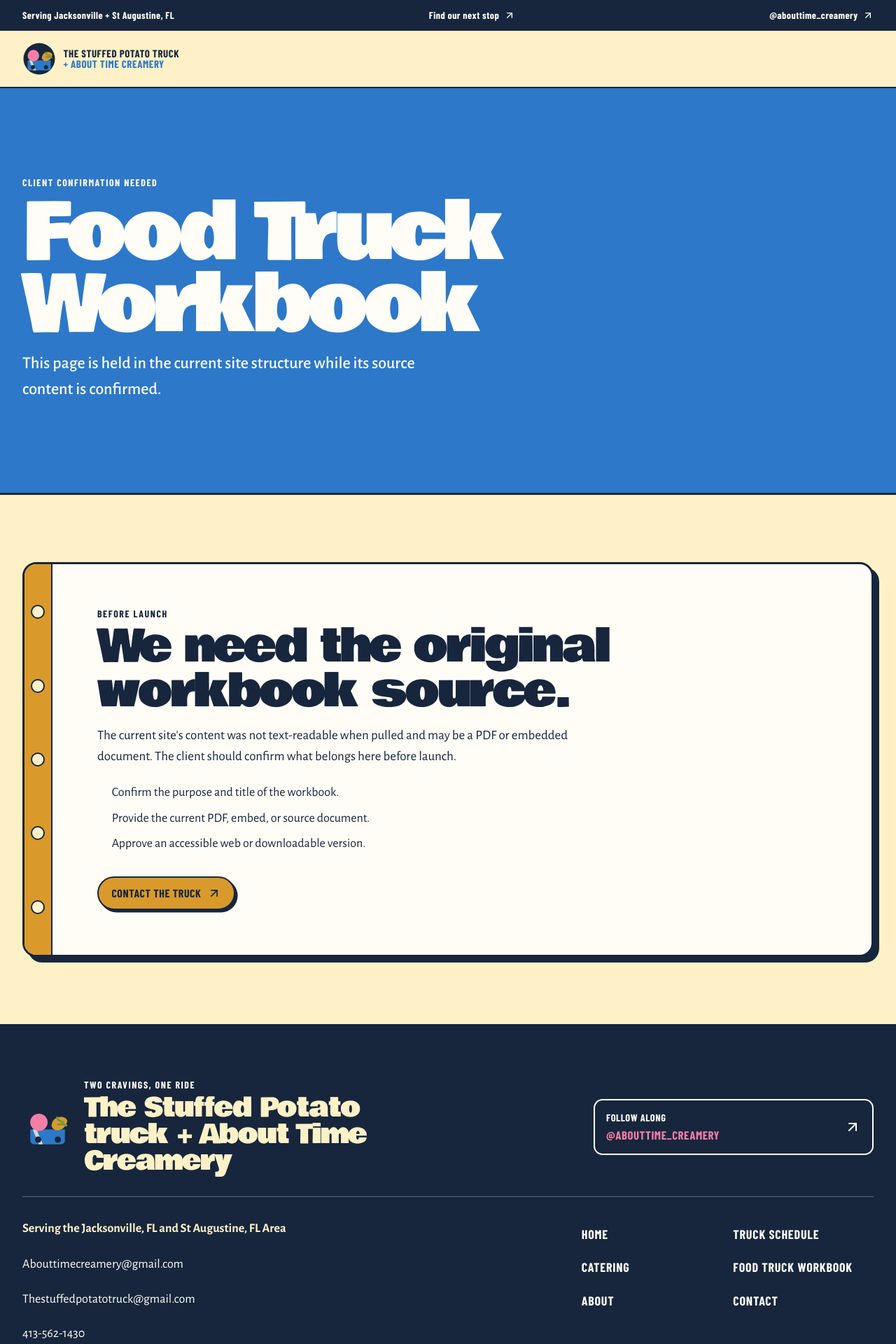
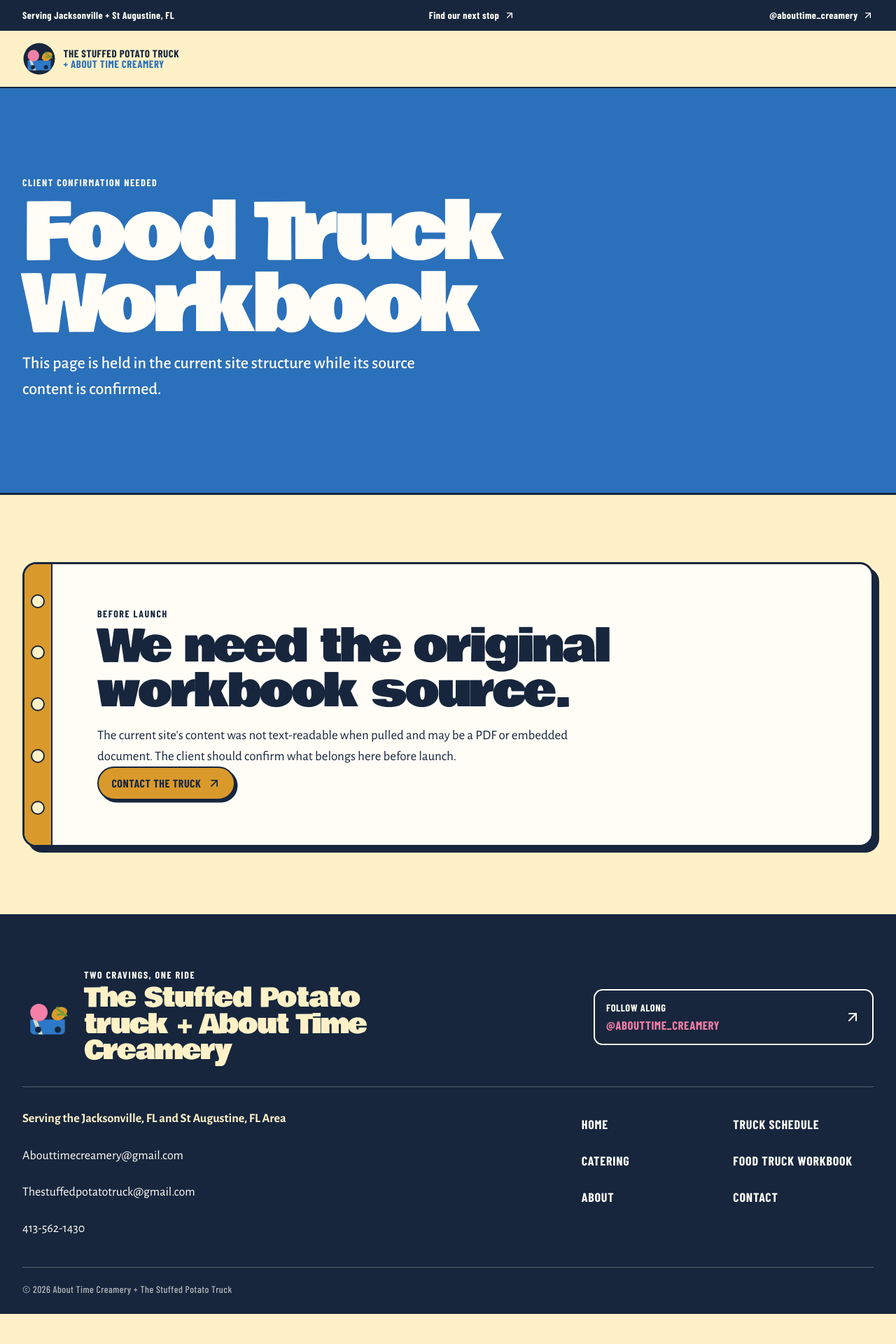
Before and after one commit to RayanSiraj/abouttimecreamery, a Next.js app: page /food-truck-workbook in a window 1280 px wide. Shown: the top 1920 px of the page at 70% size. After the commit the page ends 1877 px from the top, so only its background shows below. Built offline with nearby package versions, Linux system fonts and the light colour scheme; a web font is replaced by a local one.

Commit message:
fix: satisfy accessibility checklist

```diff
--- a/app/catering/page.tsx
+++ b/app/catering/page.tsx
@@ -21,7 +21,13 @@
         </p>
       </header>
 
-      <section className="catering-page" aria-label="Catering packages">
+      <section
+        className="catering-page"
+        aria-labelledby="catering-packages-heading"
+      >
+        <h2 className="sr-only" id="catering-packages-heading">
+          Catering packages
+        </h2>
         <CateringPackages />
         <div className="catering-note">
           <p className="utility-label">Good to know</p>
--- a/app/food-truck-workbook/page.tsx
+++ b/app/food-truck-workbook/page.tsx
@@ -37,11 +37,6 @@
               and may be a PDF or embedded document. The client should confirm
               what belongs here before launch.
             </p>
-            <ul>
-              <li>Confirm the purpose and title of the workbook.</li>
-              <li>Provide the current PDF, embed, or source document.</li>
-              <li>Approve an accessible web or downloadable version.</li>
-            </ul>
             <Link className="button button--gold" href="/contact">
               Contact the truck
               <ArrowUpRightIcon className="size-5" />
--- a/app/globals.css
+++ b/app/globals.css
@@ -10,6 +10,11 @@
   --paper-white: #fffdf6;
   --error-red: #9f2636;
   --success-green: #28633b;
+  --creamery-blue-deep: color-mix(
+    in srgb,
+    var(--creamery-blue) 90%,
+    var(--truck-night)
+  );
   --shadow-navy: color-mix(in srgb, var(--truck-night) 18%, transparent);
   --soft-navy: color-mix(in srgb, var(--truck-night) 8%, var(--paper-white));
   --line-navy: color-mix(in srgb, var(--truck-night) 24%, transparent);
@@ -38,6 +43,18 @@
   box-sizing: border-box;
 }
 
+.sr-only {
+  position: absolute;
+  width: 1px;
+  height: 1px;
+  padding: 0;
+  margin: -1px;
+  overflow: hidden;
+  clip: rect(0, 0, 0, 0);
+  white-space: nowrap;
+  border: 0;
+}
+
 html {
   scroll-behavior: smooth;
   scroll-padding-top: 8rem;
@@ -217,7 +234,7 @@
   padding: 0 0.8rem 1.6rem;
   border: 0.2rem solid var(--truck-night);
   border-radius: 1.4rem;
-  background: var(--creamery-blue);
+  background: var(--creamery-blue-deep);
   box-shadow: 0.55rem 0.55rem 0 var(--truck-night);
 }
 
@@ -347,17 +364,15 @@
 .craving-switcher__tabs {
   display: grid;
   grid-template-columns: 1fr 1fr;
-  overflow: hidden;
+  gap: 0.5rem;
+}
+
+.craving-switcher__tabs button {
+  min-height: 2.75rem;
+  padding: 0.55rem 1rem;
   border: 0.15rem solid var(--truck-night);
   border-radius: 999px;
   background: var(--paper-white);
-}
-
-.craving-switcher__tabs button {
-  min-height: 2.75rem;
-  padding: 0.55rem 1rem;
-  border: 0;
-  background: transparent;
   color: var(--truck-night);
   cursor: pointer;
   font-family: var(--font-utility), sans-serif;
@@ -373,7 +388,7 @@
 
 .craving-switcher__tabs button[aria-selected="true"]:last-child {
   background: var(--chive-green);
-  color: var(--paper-white);
+  color: var(--truck-night);
 }
 
 .craving-switcher__panel {
@@ -774,7 +789,7 @@
 }
 
 .event-banner h2 span {
-  color: var(--creamery-blue);
+  color: var(--truck-night);
 }
 
 .event-banner .button {
@@ -876,7 +891,7 @@
 }
 
 .interior-hero--blue {
-  background: var(--creamery-blue);
+  background: var(--creamery-blue-deep);
   color: var(--paper-white);
 }
 
@@ -955,14 +970,6 @@
 .workbook-state__content > p:not(.utility-label) {
   max-width: 42rem;
   font-size: 1.18rem;
-}
-
-.workbook-state__content ul {
-  display: grid;
-  gap: 0.55rem;
-  max-width: 42rem;
-  padding-left: 1.3rem;
-  margin-block: 1.5rem 2rem;
 }
 
 .contact-section {
@@ -1182,7 +1189,7 @@
 .site-footer address {
   display: grid;
   align-content: start;
-  gap: 0.35rem;
+  gap: 0.5rem;
   font-style: normal;
 }
 
@@ -1206,7 +1213,7 @@
 .site-footer nav ul {
   display: grid;
   grid-template-columns: repeat(2, minmax(0, 1fr));
-  gap: 0.2rem 1rem;
+  gap: 0.5rem 1rem;
   padding: 0;
   margin: 0;
   list-style: none;
@@ -1259,7 +1266,7 @@
   justify-content: space-between;
   gap: 1rem;
   padding: 0.75rem 1rem;
-  background: var(--creamery-blue);
+  background: var(--creamery-blue-deep);
   border-bottom: 0.15rem solid var(--truck-night);
   color: var(--paper-white);
 }
@@ -1456,7 +1463,7 @@
 }
 
 .callout-band--blue {
-  background: var(--creamery-blue);
+  background: var(--creamery-blue-deep);
   color: var(--paper-white);
 }
 
@@ -1542,7 +1549,7 @@
 }
 
 .brand-lockup__type strong {
-  color: var(--creamery-blue);
+  color: var(--creamery-blue-deep);
   font: inherit;
 }
 
@@ -1575,7 +1582,7 @@
 
 .site-nav ul {
   display: grid;
-  gap: 0.35rem;
+  gap: 0.5rem;
   padding: 0;
   margin: 0;
   list-style: none;
--- a/components/craving-window.tsx
+++ b/components/craving-window.tsx
@@ -1,6 +1,6 @@
 "use client";
 
-import { useState } from "react";
+import { type KeyboardEvent, useState } from "react";
 
 type Craving = "sweet" | "savory";
 
@@ -23,6 +23,27 @@
 export function CravingWindow() {
   const [activeCraving, setActiveCraving] = useState<Craving>("sweet");
   const active = cravings[activeCraving];
+
+  function selectCraving(craving: Craving) {
+    setActiveCraving(craving);
+    document.getElementById(`${craving}-tab`)?.focus();
+  }
+
+  function handleTabKeyDown(
+    event: KeyboardEvent<HTMLButtonElement>,
+    craving: Craving,
+  ) {
+    if (event.key === "ArrowLeft" || event.key === "ArrowRight") {
+      event.preventDefault();
+      selectCraving(craving === "sweet" ? "savory" : "sweet");
+    } else if (event.key === "Home") {
+      event.preventDefault();
+      selectCraving("sweet");
+    } else if (event.key === "End") {
+      event.preventDefault();
+      selectCraving("savory");
+    }
+  }
 
   return (
     <div
@@ -153,7 +174,9 @@
             role="tab"
             aria-selected={activeCraving === "sweet"}
             aria-controls="craving-panel"
+            tabIndex={activeCraving === "sweet" ? 0 : -1}
             onClick={() => setActiveCraving("sweet")}
+            onKeyDown={(event) => handleTabKeyDown(event, "sweet")}
           >
             Sweet
           </button>
@@ -163,7 +186,9 @@
             role="tab"
             aria-selected={activeCraving === "savory"}
             aria-controls="craving-panel"
+            tabIndex={activeCraving === "savory" ? 0 : -1}
             onClick={() => setActiveCraving("savory")}
+            onKeyDown={(event) => handleTabKeyDown(event, "savory")}
           >
             Savory
           </button>
```
Also changed, not shown: app/icon.svg.
